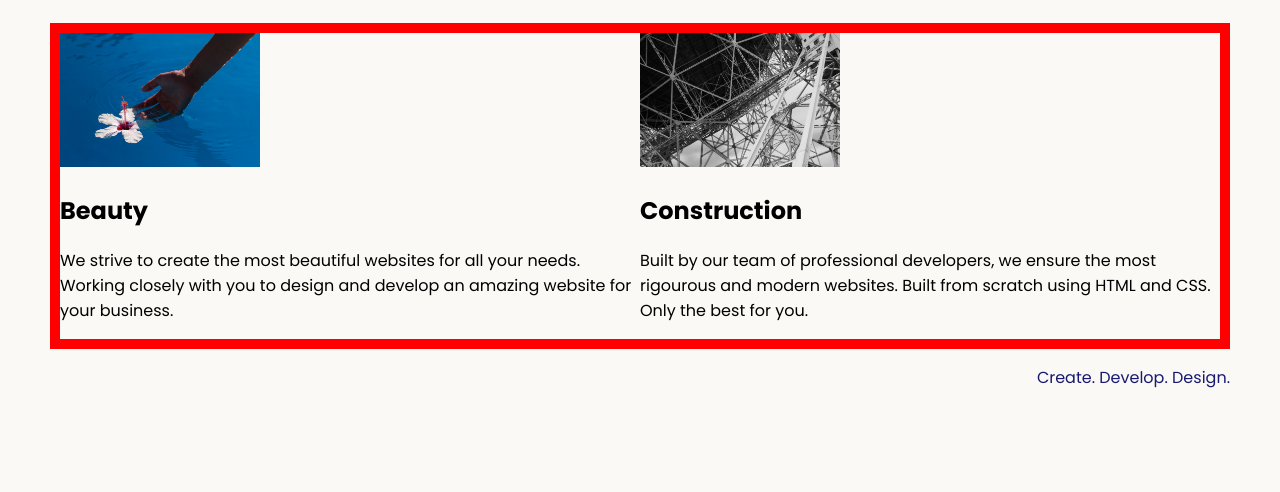
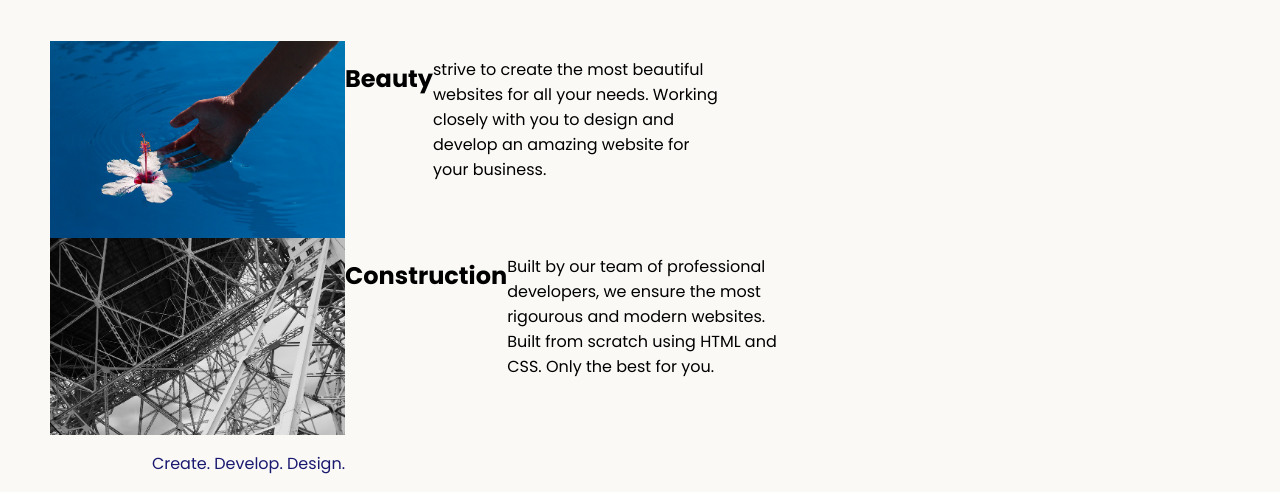
Before and after one commit to selbeyhan/Udemy-Full-Stack-Course, a plain HTML site: page 8.4 Web Design Agency Project/index.html in a window 1280 px wide. Shown: the part 409-901 px from the top of the page. Before the commit the page ends 815 px from the top, so only its background shows below. Drawn offline with Linux system fonts and the light colour scheme.

Commit message:
bro why is css so hard i need help plz

```diff
--- a/8.4 Web Design Agency Project/index.html
+++ b/8.4 Web Design Agency Project/index.html
@@ -14,39 +14,35 @@
   </head>
 
   <body>
+    <div class="main">
       <img class="logo" src="./assets/images/logo.png" alt="logo" />
-    <h1>We are a Creative Design Agency</h1>
-    <div class="flex-container">
-      <div class="card">
+      <h1>We are a <span class="blue-text">Creative</span> Design Agency</h1>
+      <div class="left card">
         <img
           class="tile-image"
           src="./assets/images/beautiful.jpg"
           alt="hand and flower in water"
         />
-        <div class="card-text">
         <h2 class="card-title">Beauty</h2>
-          <p>
-            We strive to create the most beautiful websites for all your needs.
-            Working closely with you to design and develop an amazing website
-            for your business.
+        <p class="card-text">
+          strive to create the most beautiful websites for all your needs.
+          Working closely with you to design and develop an amazing website for
+          your business.
         </p>
       </div>
-      </div>
-      <!-- <div class="card-middle"></div> -->
-      <div class="card">
+
+      <div class="right card">
         <img
           class="tile-image"
           src="./assets/images/construction.jpg"
           alt="metal structure"
         />
-        <div class="card-text">
         <h2 class="card-title">Construction</h2>
         <p>
           Built by our team of professional developers, we ensure the most
-            rigourous and modern websites. Built from scratch using HTML and
-            CSS. Only the best for you.
+          rigourous and modern websites. Built from scratch using HTML and CSS.
+          Only the best for you.
         </p>
-        </div>
       </div>
     </div>
     <footer>
--- a/8.4 Web Design Agency Project/style.css
+++ b/8.4 Web Design Agency Project/style.css
@@ -14,28 +14,33 @@ h1 {
   font-size: 5rem;
 }
 
-img {
-  width: 200px;
-}
-
 footer {
   text-align: right;
   color: midnightblue;
 }
 
-.flex-container {
-  display: flex;
-  border: 10px solid red;
+.blue-text {
+  color: midnightblue;
 }
 
-.card-left {
-  flex: 1;
+.tile-image {
+  width: 25%;
+  float: left;
 }
 
-/* .card-middle {
-  flex: 0.5;
-} */
+.card-title {
+  float: left;
+}
 
-.card {
-  flex: 1;
+p {
+  float: left;
+  width: 25%;
 }
+
+.left {
+  float: left;
+}
+
+.right {
+  float: right;
+}
```
Lines whose indentation alone changed are shown as unchanged.
